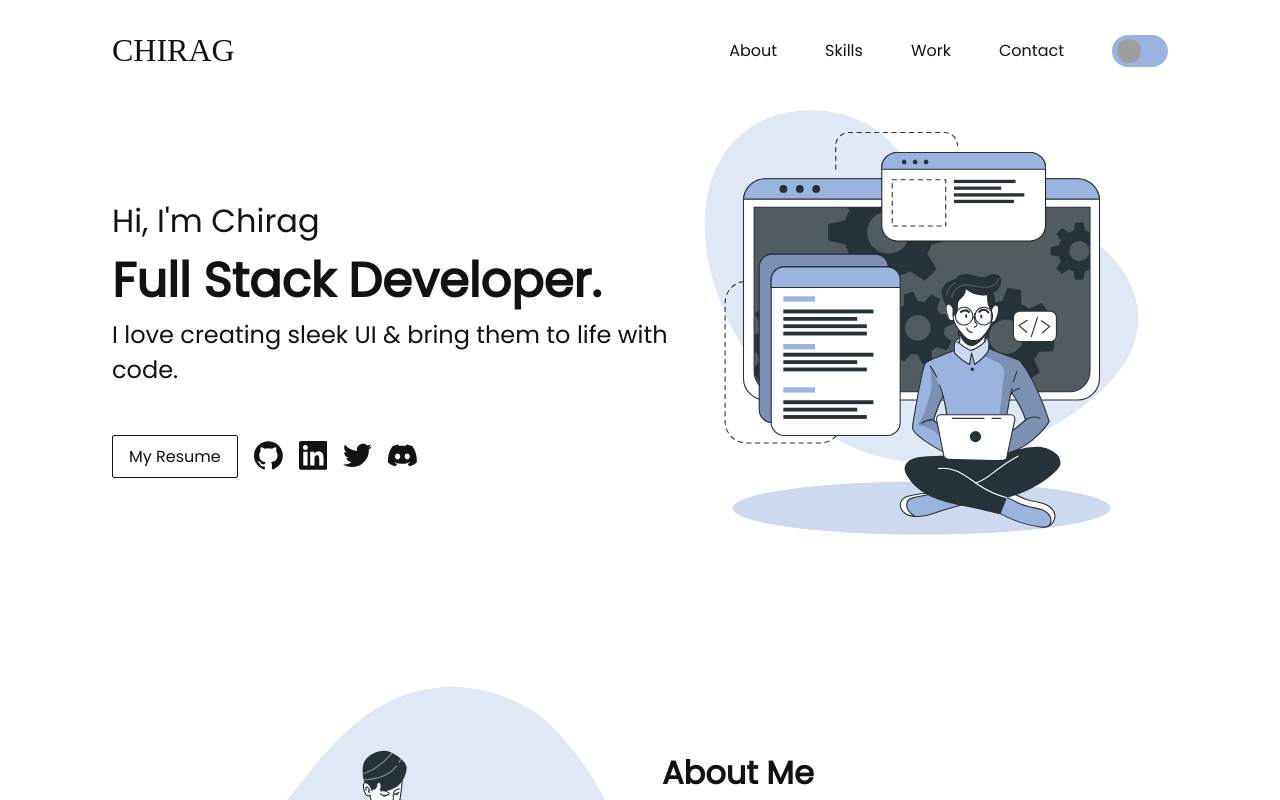
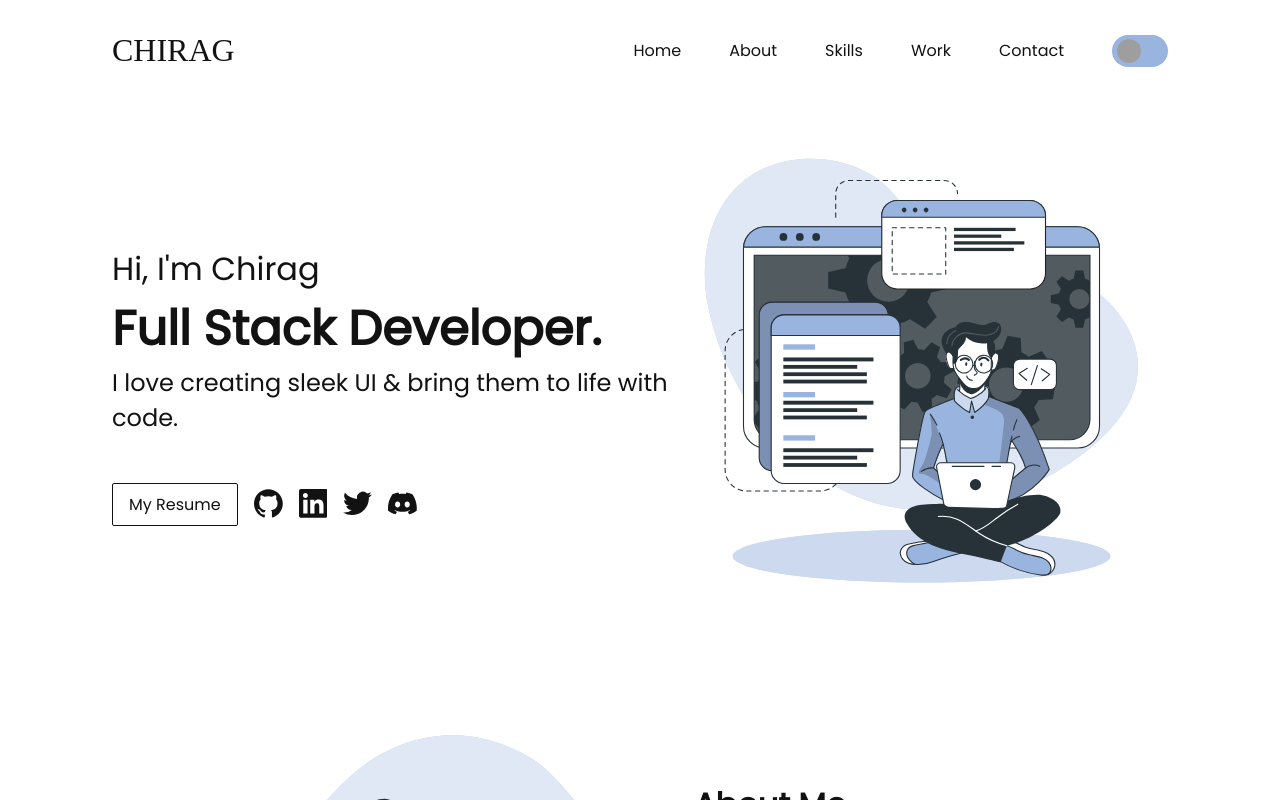
Before and after one commit to chiragbairwa/portfolio-2.0, a Next.js app: page / in a window 1280 px wide. Shown: the top 800 px of the page. Built offline with nearby package versions, Linux system fonts and the light colour scheme; grey boxes are pictures that could not be loaded; a web font is replaced by a local one.

Commit message:
fix : header bug \n fix: project car bg & color

```diff
--- a/components/header.jsx
+++ b/components/header.jsx
@@ -1,5 +1,4 @@
 import { useRef, useEffect, useState } from 'react'
-
 const Header = () => {
   let header = useRef(null)
   const [darkMode, setdarkMode] = useState('white')
@@ -36,6 +35,7 @@ const Header = () => {
       <span>CHIRAG</span>
       <div>
         <nav>
+          <a href="#">Home</a>
           <a href="#about">About</a>
           <a href="#skills">Skills</a>
           <a href="#work">Work</a>
@@ -44,7 +44,7 @@ const Header = () => {
         {/* Dark mode Toggle */}
         <label className="switch">
           <input
-            type="button"
+            type="checkbox"
             id="dark-mode-toggle"
             onClick={themeModeHandler}
           />
--- a/components/welcome.jsx
+++ b/components/welcome.jsx
@@ -4,8 +4,7 @@ const Welcome = () => {
   return (
     <>
       <div className="welcome">
-
-      <div className="welcome-photo" data-aos="fade-left">
+        <div className="welcome-photo" data-aos="fade-left">
           <Image
             src="/work-from-home.svg"
             alt="Hero Photo"
@@ -96,8 +95,6 @@ const Welcome = () => {
             </a>
           </div>
         </div>
-
-
       </div>
     </>
   )
--- a/pages/index.js
+++ b/pages/index.js
@@ -47,8 +47,6 @@ export default function Home() {
         <Skills />
         <Projects />
         <Contact />
-      </main>
-
         <footer>
           <p>
             © 2022 - Designed and Developed by Chirag.
@@ -64,6 +62,7 @@ export default function Home() {
             </a>
           </p>
         </footer>
+      </main>
     </>
   )
 }
--- a/styles/about.css
+++ b/styles/about.css
@@ -3,11 +3,9 @@
   display: flex;
   align-items: center;
   justify-content: center;
+  column-gap: 2rem;
 }
 
-/* .about-photo {
-  width: 50vw;
-} */
 .about-photo > img {
   width: 550px;
 }
--- a/styles/globals.css
+++ b/styles/globals.css
@@ -1,19 +1,21 @@
 :root {
-  --color: rgba(255, 255, 255, 0.9);
-  --bg-color: #121212;
+  --color: #121212;
+  --bg-color: rgba(255, 255, 255, 0.9);
+
+  --theme: rgba(255, 255, 255, 0.9);
+
+  --project-card-color: #121212;
 }
 
 html,
 body {
-  scroll-behavior: smooth;
-  padding: 0;
   margin: 0;
   font-family: 'Poppins', sans-serif;
-  overflow-x: hidden;
+  scroll-behavior: smooth;
 }
 body {
-  color: var(--bg-color);
-  background-color: var(--color);
+  color: var(--color);
+  background-color: var(--bg-color);
 }
 a {
   color: inherit;
@@ -29,7 +31,6 @@ main {
 }
 
 footer {
-  padding: 0 7rem 0 7rem;
   text-align: center;
   margin-top: 6rem;
 }
--- a/styles/header.css
+++ b/styles/header.css
@@ -1,14 +1,17 @@
 .header {
-  width: 100vw;
+  padding: 1rem 7rem;
+  overflow: hidden;
 
   display: flex;
   align-items: center;
   justify-content: space-between;
-  padding: 1rem 7rem;
+
   z-index: 10;
   position: sticky;
+  position: -webkit-sticky;
   top: 1rem;
-  transition: top 0.3s;
+
+  transition: top 0.3s ease-in;
 }
 
 .header > span {
@@ -32,9 +35,8 @@
 .dark-mode {
   background-color: #121212;
   color: rgba(255, 255, 255, 0.9);
-
-  --color: rgba(255, 255, 255, 0.9);
-  --bg-color: #121212;
+  --theme: #121212;
+  --project-card-color: rgba(255, 255, 255);
 }
 .switch {
   display: block;
@@ -43,10 +45,8 @@
   width: 3.5rem;
   height: 2rem;
   cursor: pointer;
-  overflow: hidden;
 }
 .switch input {
-  position: absolute;
   top: -1.5rem;
   left: -1.5rem;
   width: 0;
--- a/styles/projects.css
+++ b/styles/projects.css
@@ -11,7 +11,7 @@
   padding: 1.5rem;
   margin: 2rem 5rem;
   border-radius: 8px;
-  background-color: #121212;
+  background-color: var(--project-card-color);
 }
 
 .card > img {
@@ -19,7 +19,7 @@
   border-radius: 8px;
 }
 .projects-card-content {
-  color: white;
+  color: var(--theme);
   margin-left: 2rem;
 }
 .projects-card-content > h2 {
@@ -63,27 +63,25 @@
     width: fit-content;
   }
 
-  .second-project-card{
+  .second-project-card {
     display: flex;
-    flex-direction:column-reverse;
+    flex-direction: column-reverse;
   }
 
   .card > img {
     height: 160px;
     margin-left: 1rem;
   }
-  .second-project-card > img{
+  .second-project-card > img {
     margin-left: 0rem;
   }
   .projects-card-content {
-    color: white;
     margin-left: 0;
   }
 
-  .project-btn-container{
+  .project-btn-container {
     display: flex;
-    justify-content: center ;
-
+    justify-content: center;
   }
   .project-btn {
     padding: 0.5rem 1rem;
--- a/styles/skills.css
+++ b/styles/skills.css
@@ -31,7 +31,7 @@
 .skills-grid > svg:hover {
   border-radius: 4px;
   transform: scale(1.2);
-  background-color: rgba(255, 255, 255, 0.8);
+  background-color: rgba(255, 255, 255, 0.1);
 }
 
 .html-svg:hover {
@@ -88,6 +88,7 @@
 
 .skills > img {
   margin-top: -5rem;
+  overflow: hidden;
 }
 
 @media only screen and (max-width: 600px) {
--- a/styles/welcome.css
+++ b/styles/welcome.css
@@ -1,8 +1,8 @@
 .welcome {
   display: flex;
   flex-direction: row-reverse;
-  justify-content:space-between;
-  margin: 8rem 0 0 0;
+  justify-content: space-between;
+  padding: 11rem 0 0 0;
 }
 
 .welcome-msg h1,
@@ -91,7 +91,6 @@ h3 {
     flex-direction: column;
     align-items: center;
     padding: 0 1rem;
-
   }
 
   .welcome-msg > h1 {
```
Lines whose indentation alone changed are shown as unchanged.
